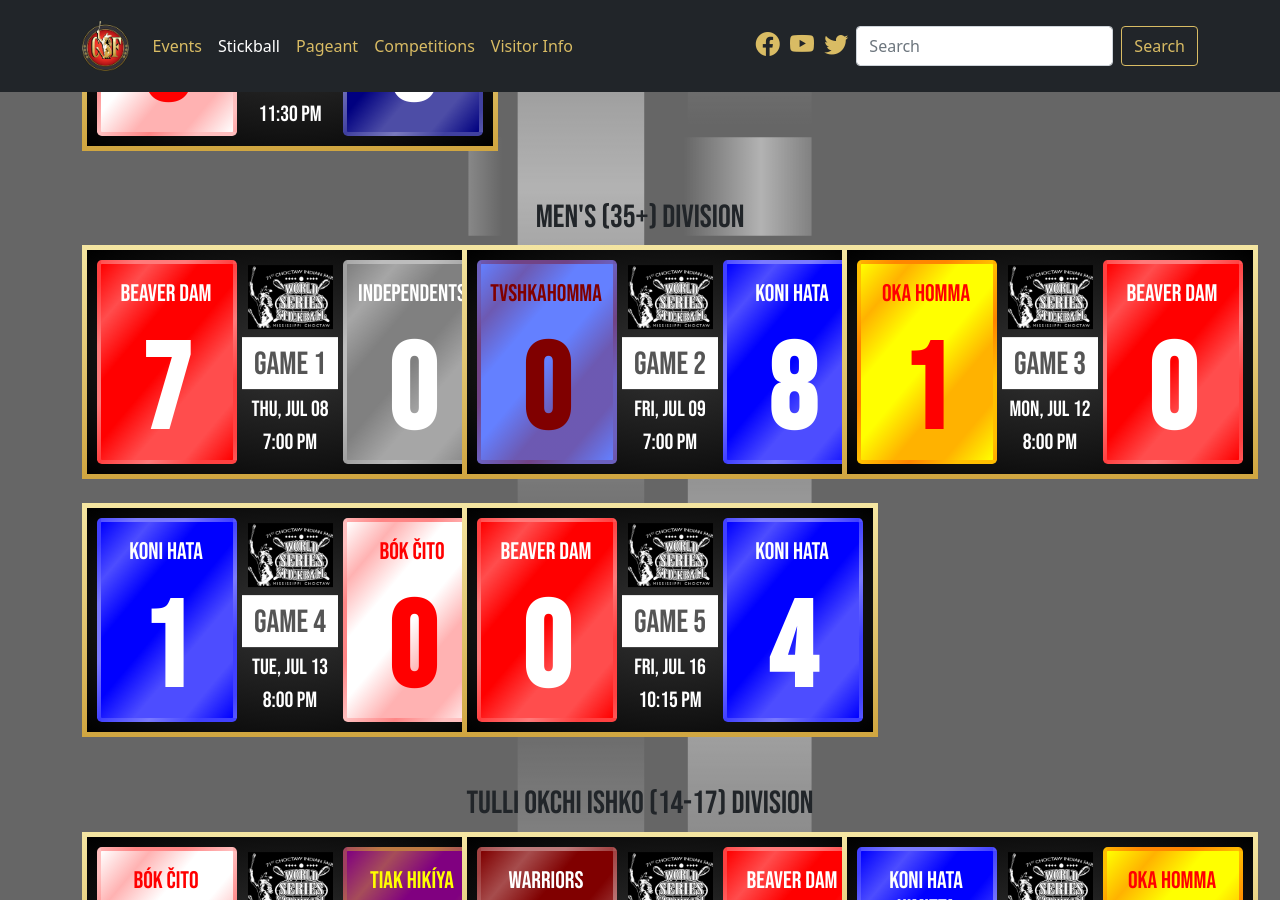
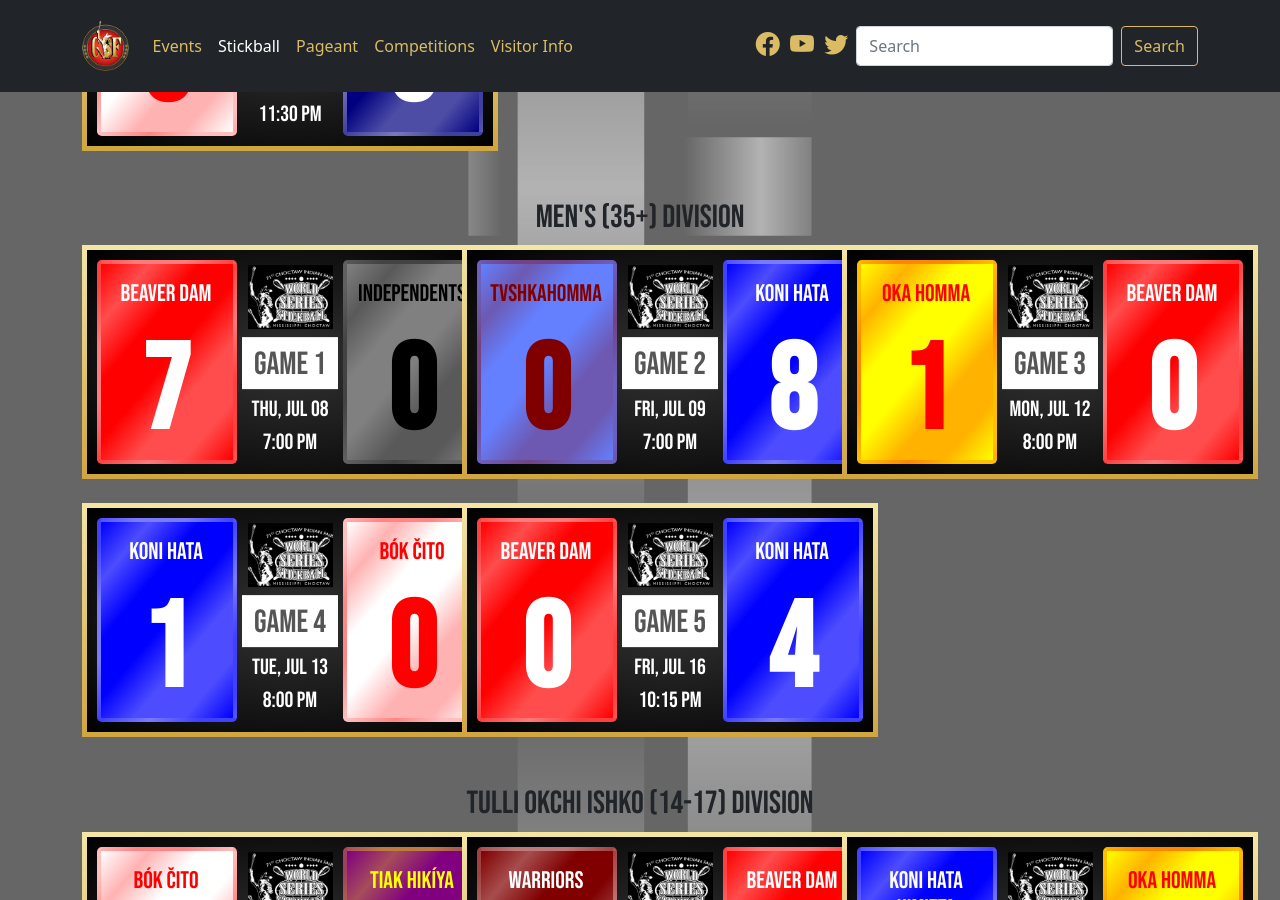
Before and after one commit to smattera/smattera.github.io, a Jekyll site: the page built from stickball/index.md, in a window 1280 px wide and 900 px high, scrolled down 2200 px. Built offline with Jekyll 4.4.1, drawn with Linux system fonts in a browser that asks for light colours; nearby versions of some CDN libraries.

Commit message:
Update stickball.html

```diff
--- a/_includes/stickball.html
+++ b/_includes/stickball.html
@@ -32,7 +32,7 @@
 
     <h2 class="pt-5">Men's (35+) Division</h2>
     <div class="row row-cols-1 row-cols-lg-2 row-cols-xl-3 g-4">
-      {% include game.html g="1" d="Thu, Jul 08" hr="7:00 PM" t1="BEAVER DAM" t1c="255,0,0" t1c2="255,255,255" t1s="7" t2="INDEPENDENTS" t2c="128,128,128" t2c2="255,255,255" t2s="0" %}
+      {% include game.html g="1" d="Thu, Jul 08" hr="7:00 PM" t1="BEAVER DAM" t1c="255,0,0" t1c2="255,255,255" t1s="7" t2="INDEPENDENTS" t2c="128,128,128" t2c2="0,0,0" t2s="0" %}
       {% include game.html g="2" d="Fri, Jul 09" hr="7:00 PM" t1="TVSHKAHOMMA" t1c="100,128,255" t1c2="128,0,0" t1s="0" t2="KONI HATA" t2c="0,0,255" t2c2="255,255,255" t2s="8" %}
       {% include game.html g="3" d="Mon, Jul 12" hr="8:00 PM" t1="OKA HOMMA" t1c="255,255,0" t1c2="255,0,0" t1s="1" t2="BEAVER DAM" t2c="255,0,0" t2c2="255,255,255" t2s="0" %}
       {% include game.html g="4" d="Tue, Jul 13" hr="8:00 PM" t1="KONI HATA" t1c="0,0,255" t1c2="255,255,255" t1s="1" t2="BÓK ČITO" t2c="255,255,255" t2c2="255,0,0" t2s="0" %}
```
